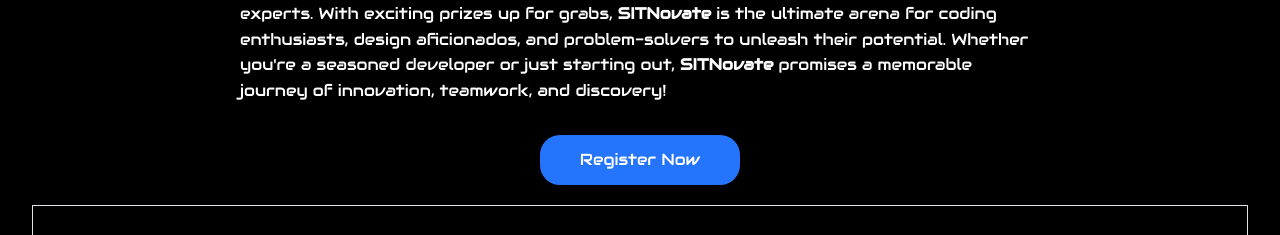
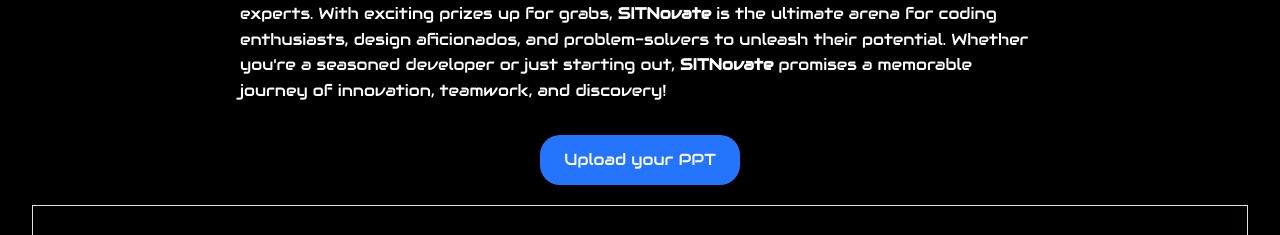
Before and after one commit to Ro706/Enthusia, a React (Create React App) app: page /SITNovate in a window 1280 px wide. Shown: the part 1363-1598 px from the top of the page. Built offline with nearby package versions, Linux system fonts and the light colour scheme.

Commit message:
update devfoilo URL -> URL of uploading ppt

```diff
--- a/src/component/SITNovate.js
+++ b/src/component/SITNovate.js
@@ -73,9 +73,9 @@
         <button className="Register" onClick={() => window.open("https://sit-novate.devfolio.co/", "_blank")}>
           Register Now
         </button> */}
-        {/* onClick={() => window.open("", "_blank")} */}
-        <button className="Register">
-          Register Now
+        {/* onClick={() => window.open("https://forms.gle/FDuj24rewGS5hPmU7", "_blank")} */}
+        <button className="Register" onClick={() => window.open("https://forms.gle/FDuj24rewGS5hPmU7", "_blank")}>
+          Upload your PPT
         </button>
         <ul className="pt-4 text-left text-lg  border border-gray-300 rounded-lg p-4 shadow-md">
           <h2>Important Notice:</h2>
```
